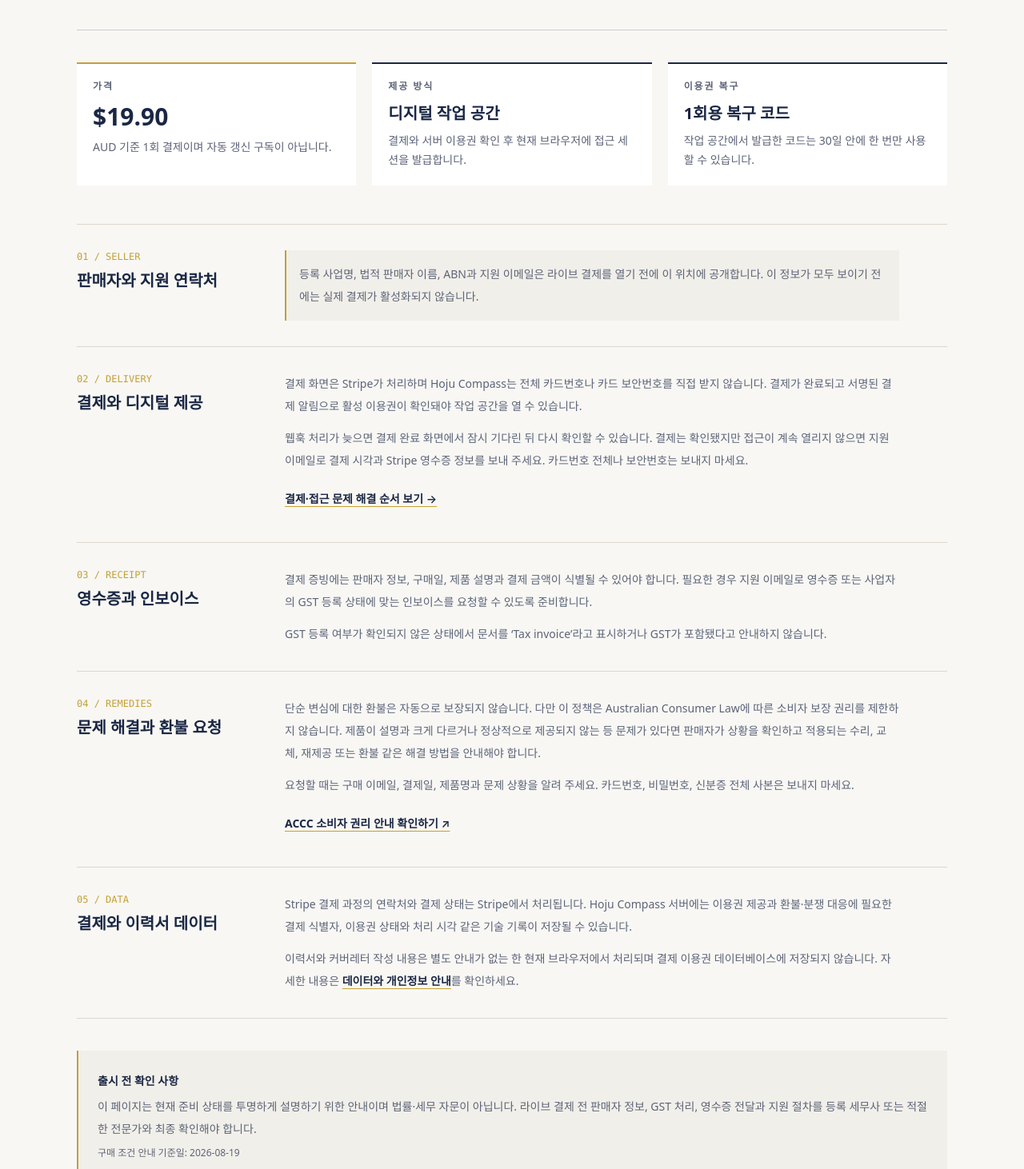
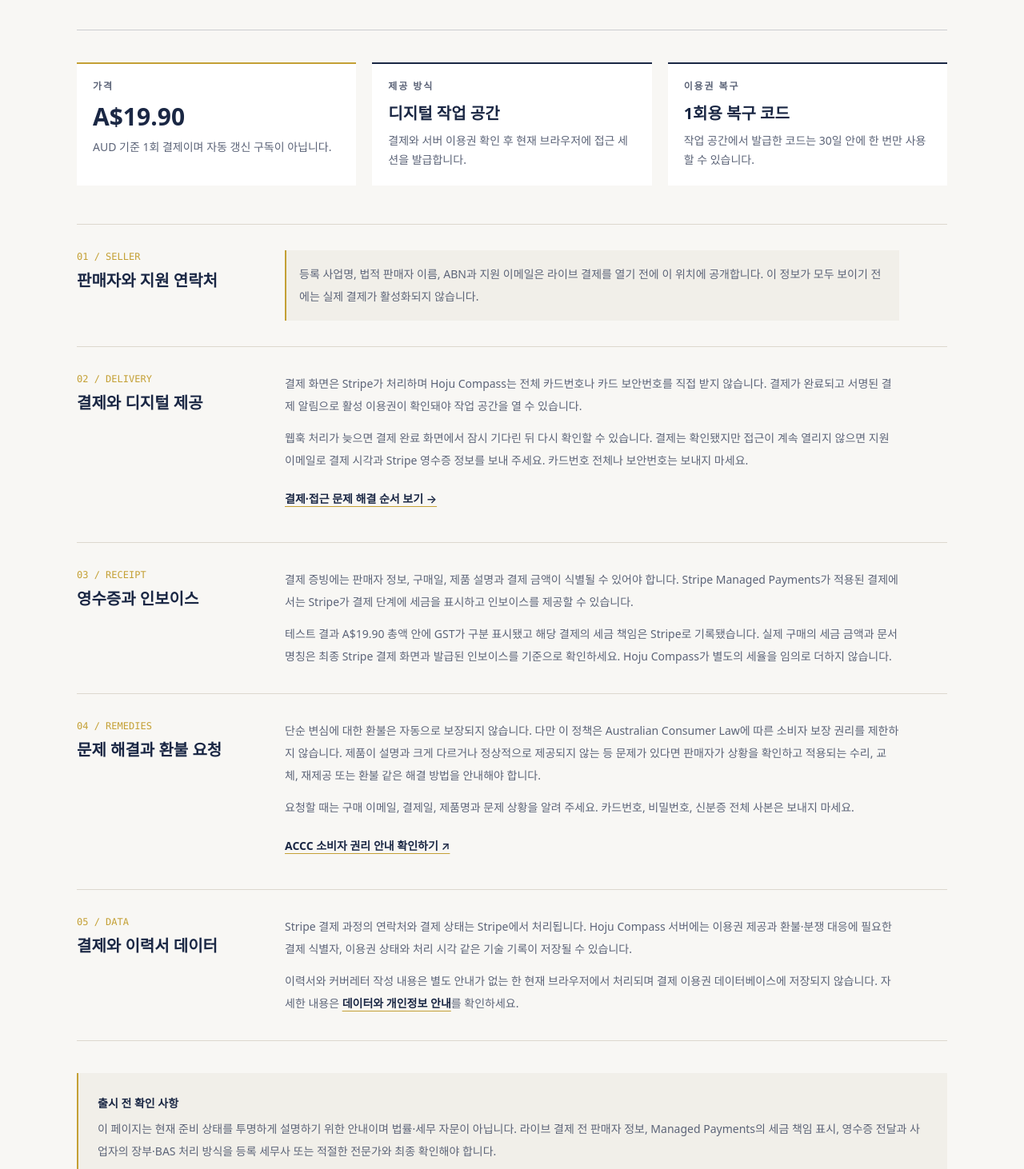
Before and after one commit to jelov219au/aussie-compass, a Next.js app: page /purchase-information in a window 1280 px wide. Shown: the part 340-1802 px from the top of the page at 80% size. Built offline with nearby package versions, Linux system fonts and the light colour scheme; no server answers.

Commit message:
align payment copy with managed tax handling

```diff
--- a/scripts/check-stripe-checkout-contract.mjs
+++ b/scripts/check-stripe-checkout-contract.mjs
@@ -18,7 +18,7 @@ for (const contract of [
 }
 
 assert.ok(!checkout.includes("payment_method_types"), "Checkout must keep Stripe dynamic payment methods enabled");
-assert.ok(!checkout.includes("automatic_tax"), "Automatic tax must remain off until an active registration is confirmed");
+assert.ok(!checkout.includes("automatic_tax"), "The app must not add a separate automatic-tax setting on top of Managed Payments");
 
 for (const contract of [
   "webhooks.constructEvent",
--- a/src/app/privacy/page.tsx
+++ b/src/app/privacy/page.tsx
@@ -9,7 +9,7 @@ export const metadata = createPageMetadata({ title: "데이터와 개인정보
 
 const sections = [
   ["현재 수집하는 개인정보", "Hoju Compass는 현재 회원 계정, 이메일 구독, 문의 양식 또는 광고 프로필을 운영하지 않습니다. 도구에 입력한 이력서·구직·예산·체크리스트 내용은 별도 안내가 없는 한 서버로 제출되지 않습니다. Resume Pro 결제를 직접 시작한 경우에만 아래 결제 처리 내용이 적용됩니다."],
-  ["Stripe 결제와 이용권", "Resume Pro 결제를 시작하면 Stripe 결제 화면으로 이동하며 Stripe가 사용자가 입력한 연락처와 결제 정보를 처리합니다. 테스트 환경에서는 실제 청구가 일어나지 않습니다. Hoju Compass는 전체 카드번호나 카드 보안번호를 직접 받지 않습니다. 서버에는 Stripe 이벤트·결제 세션·결제수단 관련 식별자, 제품 코드, 확인한 구매 조건의 버전, 이용권 상태와 처리 시각을 저장할 수 있습니다. 작업 공간의 이력서·커버레터 내용은 이 이용권 데이터베이스에 저장하지 않습니다."],
+  ["Stripe 결제와 이용권", "Resume Pro 결제를 시작하면 Stripe Managed Payments 결제 화면으로 이동하며 Stripe가 사용자가 입력한 연락처, 결제와 해당 결제의 세금·인보이스 정보를 처리합니다. 테스트 환경에서는 실제 청구가 일어나지 않습니다. Hoju Compass는 전체 카드번호나 카드 보안번호를 직접 받지 않습니다. 서버에는 Stripe 이벤트·결제 세션·결제수단 관련 식별자, 제품 코드, 확인한 구매 조건의 버전, 이용권 상태와 처리 시각을 저장할 수 있습니다. 작업 공간의 이력서·커버레터 내용은 이 이용권 데이터베이스에 저장하지 않습니다."],
   ["접근 쿠키와 복구 코드", "결제와 활성 이용권이 확인되면 Resume Pro 접근을 위해 30일짜리 서명된 HttpOnly 쿠키를 현재 기기에 저장합니다. 다른 기기용 1회성 복구 코드를 만들면 서버에는 코드 원문 대신 해시와 만료·사용 상태만 저장되며, 새 코드를 만들면 이전 미사용 코드는 무효화됩니다."],
   ["브라우저에 저장되는 내용", "일부 도구는 진행 상태, 입력값과 사용자가 저장한 페이지 목록을 브라우저의 localStorage에 저장합니다. 나의 진행 화면은 이 기기의 저장 내용을 요약할 뿐 서버로 전송하거나 다른 기기와 동기화하지 않습니다. 브라우저 사이트 데이터 삭제 또는 각 도구의 초기화 기능으로 지울 수 있으며 공용 기기에서는 사용 후 삭제하세요."],
   ["백업과 기기 이전", "데이터 백업·이전 도구는 Hoju Compass가 사용하는 저장 항목만 사용자의 선택에 따라 JSON 파일로 만듭니다. 파일 생성과 불러오기는 브라우저 안에서 처리되며 서버에 업로드되지 않습니다. 백업에는 이력서의 이름·연락처, 급여·예산 같은 개인 내용이 포함될 수 있으므로 개인 기기에 보관하고 이전이 끝나면 안전하게 삭제하세요."],
--- a/src/app/purchase-information/page.tsx
+++ b/src/app/purchase-information/page.tsx
@@ -19,7 +19,7 @@ export const dynamic = "force-dynamic";
 export default function PurchaseInformationPage() {
   const seller = getPublicSellerDetails();
   const readiness = getPaymentReadiness();
-  const price = new Intl.NumberFormat("en-AU", { style: "currency", currency: "AUD" }).format(resumeProProduct.priceCents / 100);
+  const price = `A$${(resumeProProduct.priceCents / 100).toFixed(2)}`;
   const sellerReady = Boolean(seller.tradingName && seller.legalName && seller.abn && seller.email);
 
   return (
@@ -76,8 +76,8 @@ export default function PurchaseInformationPage() {
             <section className="grid gap-5 py-8 lg:grid-cols-[15rem_1fr]">
               <div><p className="font-mono text-xs text-gold">03 / RECEIPT</p><h2 className="mt-2 text-xl font-semibold text-navy">영수증과 인보이스</h2></div>
               <div className="max-w-3xl space-y-3 text-sm leading-7 text-muted">
-                <p>결제 증빙에는 판매자 정보, 구매일, 제품 설명과 결제 금액이 식별될 수 있어야 합니다. 필요한 경우 지원 이메일로 영수증 또는 사업자의 GST 등록 상태에 맞는 인보이스를 요청할 수 있도록 준비합니다.</p>
-                <p>GST 등록 여부가 확인되지 않은 상태에서 문서를 ‘Tax invoice’라고 표시하거나 GST가 포함됐다고 안내하지 않습니다.</p>
+                <p>결제 증빙에는 판매자 정보, 구매일, 제품 설명과 결제 금액이 식별될 수 있어야 합니다. Stripe Managed Payments가 적용된 결제에서는 Stripe가 결제 단계에 세금을 표시하고 인보이스를 제공할 수 있습니다.</p>
+                <p>테스트 결과 A$19.90 총액 안에 GST가 구분 표시됐고 해당 결제의 세금 책임은 Stripe로 기록됐습니다. 실제 구매의 세금 금액과 문서 명칭은 최종 Stripe 결제 화면과 발급된 인보이스를 기준으로 확인하세요. Hoju Compass가 별도의 세율을 임의로 더하지 않습니다.</p>
               </div>
             </section>
 
@@ -101,7 +101,7 @@ export default function PurchaseInformationPage() {
 
           <section className="mt-10 border-l-2 border-gold bg-surface p-6 text-sm leading-7 text-muted">
             <h2 className="font-semibold text-navy">출시 전 확인 사항</h2>
-            <p className="mt-1">이 페이지는 현재 준비 상태를 투명하게 설명하기 위한 안내이며 법률·세무 자문이 아닙니다. 라이브 결제 전 판매자 정보, GST 처리, 영수증 전달과 지원 절차를 등록 세무사 또는 적절한 전문가와 최종 확인해야 합니다.</p>
+            <p className="mt-1">이 페이지는 현재 준비 상태를 투명하게 설명하기 위한 안내이며 법률·세무 자문이 아닙니다. 라이브 결제 전 판매자 정보, Managed Payments의 세금 책임 표시, 영수증 전달과 사업자의 장부·BAS 처리 방식을 등록 세무사 또는 적절한 전문가와 최종 확인해야 합니다.</p>
             <p className="mt-2 text-xs">구매 조건 안내 기준일: {resumeProPurchaseTermsVersion}</p>
           </section>
         </Container>
```
Also changed, not shown: 2 other files (tests, documents, lock files or other folders).
